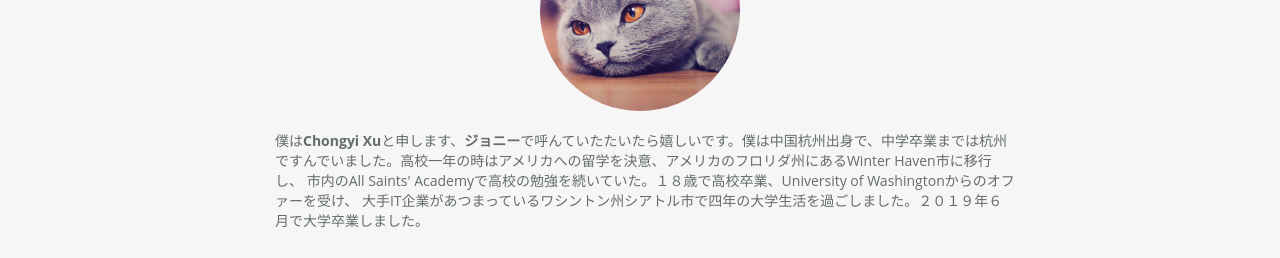
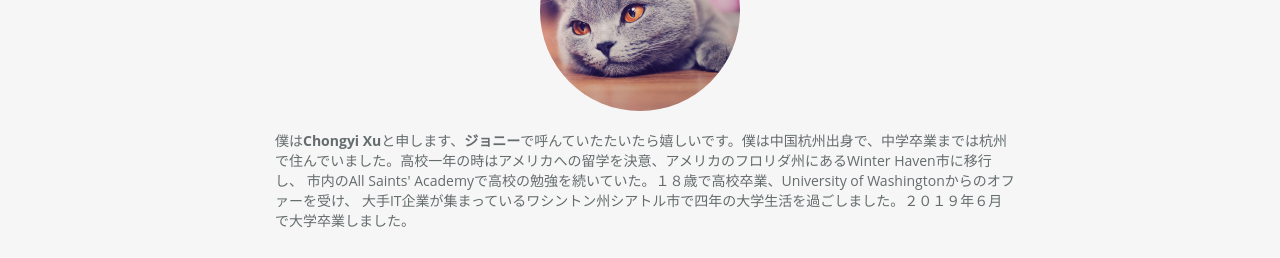
Before and after one commit to Johnnyxcy/my_web, a plain HTML site: page index_jp.html in a window 1280 px wide. Shown: the part 1640-1898 px from the top of the page. Drawn offline with Linux system fonts and the light colour scheme.

```diff
--- a/index_jp.html
+++ b/index_jp.html
@@ -95,9 +95,9 @@
       <div class="col-md-12 text-center"><img src="img/about.jpg" class="img-responsive"></div>
       <div class="col-md-8 col-md-offset-2">
         <div class="about-text">
-            <p>僕は<b>Chongyi Xu</b>と申します、<b>ジョニー</b>で呼んていたたいたら嬉しいです。僕は中国杭州出身で、中学卒業までは杭州ですんでいました。高校一年の時はアメリカへの留学を決意、アメリカのフロリダ州にあるWinter Haven市に移行し、
+            <p>僕は<b>Chongyi Xu</b>と申します、<b>ジョニー</b>で呼んていたたいたら嬉しいです。僕は中国杭州出身で、中学卒業までは杭州で住んでいました。高校一年の時はアメリカへの留学を決意、アメリカのフロリダ州にあるWinter Haven市に移行し、
                 市内の<a href="https://www.allsaintsacademy.com">All Saints' Academy</a>で高校の勉強を続いていた。１８歳で高校卒業、<a href="https://www.washington.edu">University of Washington</a>からのオファーを受け、
-                大手IT企業があつまっているワシントン州シアトル市で四年の大学生活を過ごしました。２０１９年６月で大学卒業しました。
+                大手IT企業が集まっているワシントン州シアトル市で四年の大学生活を過ごしました。２０１９年６月で大学卒業しました。
             </p>
             <p>僕の専攻は応用数学科、研究方向はデータ科学と統計学になっています。大学では主に統計学と数学の勉強が多く、数学系の講義は多めに受けていただきました。ただしぼく個人の好みもあり、数学と統計学の講義に行く以外、僕は数多くコンピュータ
                 科学に関する講義も行かせてもらい、データ構造を始め、データベース、アルゴリズム、ウェブプログラミング、又はコンピュータアーキテクチャなど色々なコンピュータ科学の知識も勉強していました。
```
